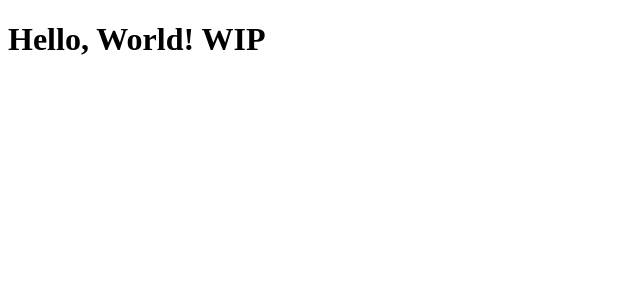
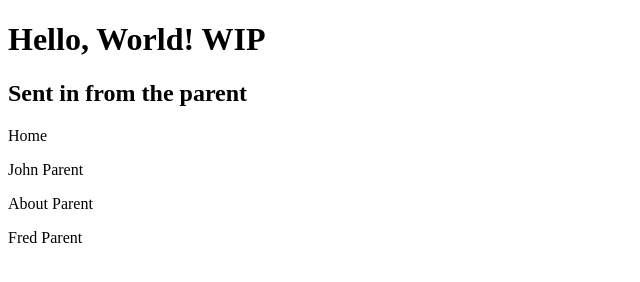
Before and after one commit to rnwolf/astro-throughputfocus-com, an Astro site: page / in a window 1280 px wide. Shown: the whole page, without its empty margins (0-640 px from the left). Built offline with nearby package versions, Linux system fonts and the light colour scheme; Astro itself is replaced by a stand-in of ours.

```diff
--- a/package.json
+++ b/package.json
@@ -22,7 +22,7 @@
   },
   "homepage": "https://github.com/rnwolf/astro-throughputfocus-com#readme",
   "dependencies": {
-    "astro": "^1.0.0-beta.7"
+    "astro": "^1.0.0-beta.8"
   },
   "devDependencies": {
     "@astrojs/tailwind": "^0.1.2",
--- /dev/null
+++ b/src/components/SmallComponent.astro
@@ -0,0 +1,27 @@
+---
+// Experiment to pass in data to a component including an array
+
+// Access passed-in component props, like `<X title="Hello, World" />`
+const {title, dataarray} = Astro.props;
+
+// const dataarray = [
+//   {
+//     text: 'Home',
+//     name: 'John',
+//   },
+//   {
+//     text: 'About',
+//     name: 'Fred',
+//   },
+//   ]
+
+---
+
+<h2>{title}</h2>
+  <div >
+    {dataarray.map(data => (
+        <p>{data.text} </p>
+        <p>{data.name} </p>
+        ))
+    }
+  </div>
--- a/src/components/StakesTextRight.astro
+++ b/src/components/StakesTextRight.astro
@@ -13,6 +13,8 @@
           <p class="mt-3 text-lg text-gray-500">Lorem ipsum dolor sit amet consectetur adipisicing elit. Impedit ex obcaecati natus eligendi delectus, cum deleniti sunt in labore nihil quod quibusdam expedita nemo.</p>
 
           <dl class="mt-10 space-y-10">
+
+
             <div class="relative">
               <dt>
                 <div class="absolute flex items-center justify-center h-12 w-12 rounded-md bg-indigo-500 text-white">
--- a/src/pages/404.astro
+++ b/src/pages/404.astro
@@ -1,7 +1,5 @@
 ---
 import BaseLayout from '../layouts/BaseLayout.astro';
-
-import "../styles/global.css";
 
 console.log('This runs at build-time in the 404 page.')
 ---
--- a/src/pages/about.astro
+++ b/src/pages/about.astro
@@ -2,7 +2,6 @@
 import { Markdown } from 'astro/components'
 import BaseLayout from '../layouts/BaseLayout.astro'
 
-import "../styles/global.css";
 ---
 <BaseLayout title = "About" >
 <br>
--- a/src/pages/accessibility.astro
+++ b/src/pages/accessibility.astro
@@ -3,7 +3,6 @@
 import { Markdown } from 'astro/components'
 import BaseLayout from '../layouts/BaseLayout.astro'
 
-import "../styles/global.css";
 ---
 <BaseLayout title = "Assessibility Statement" >
 <br>
--- a/src/pages/contact.astro
+++ b/src/pages/contact.astro
@@ -2,7 +2,6 @@
 import BaseLayout from '../layouts/BaseLayout.astro';
 import Contact from '../components/Contact.astro';
 
-import "../styles/global.css";
 ---
 
 <BaseLayout title="Throughput Focus home page">
--- a/src/pages/content.astro
+++ b/src/pages/content.astro
@@ -2,7 +2,6 @@
 import { Markdown } from 'astro/components'
 import BaseLayout from '../layouts/BaseLayout.astro'
 
-import "../styles/global.css";
 ---
 <BaseLayout title = "Content" >
 
--- a/src/pages/index.astro
+++ b/src/pages/index.astro
@@ -1,20 +1,29 @@
 ---
-import BaseLayout from '../layouts/BaseLayout.astro';
-import Hero from '../components/Hero.astro';
+//src/pages/index.astro
+import SmallComponent from '../components/SmallComponent.astro';
+
+const parentdataarray = [
+  {
+    text: 'Home ',
+    name: 'John Parent',
+  },
+  {
+    text: 'About Parent',
+    name: 'Fred Parent',
+  },
+  ]
+
 // JS/TS Code written in between the (---) code fence,
 // is ran solely on the Server!
 console.log('See me in the Terminal')
 ---
 
-<!-- <BaseLayout title="Throughput Focus home page">
-
-<p>Hello</p>
-
-</BaseLayout> -->
-
 <html>
   <body>
+    </br>
     <h1>Hello, World! WIP</h1>
+    </br>
+    <SmallComponent title='Sent in from the parent' dataarray={parentdataarray}/>
   </body>
 </html>
 
--- a/src/pages/privacy.astro
+++ b/src/pages/privacy.astro
@@ -6,8 +6,6 @@
 
 import { Markdown } from 'astro/components'
 import BaseLayout from '../layouts/BaseLayout.astro'
-
-import "../styles/global.css";
 ---
 <BaseLayout title = "Privacy" >
 <br>
--- a/src/pages/team.astro
+++ b/src/pages/team.astro
@@ -2,7 +2,6 @@
 import { Icon } from 'astro-icon';
 import BaseLayout from '../layouts/BaseLayout.astro';
 import NavbarSpacer from '../components/NavbarSpacer.astro';
-import "../styles/global.css";
 
 const team = [
   {
```
Also changed, not shown: README.md, 1 other file.
